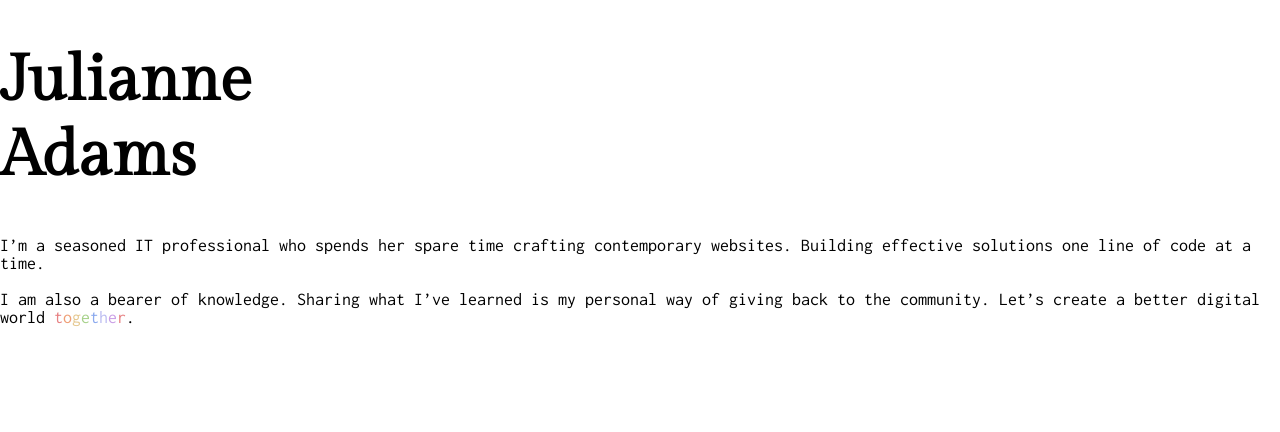
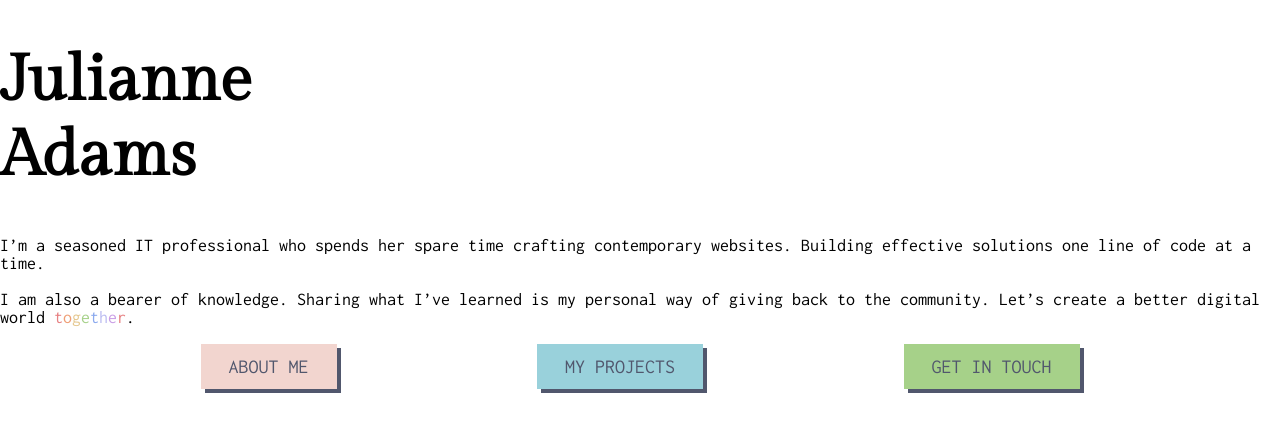
Before and after one commit to LeftySolara/personal-website, a React (Vite) app: page / in a window 1280 px wide. Shown: the top 432 px of the page. Built offline with nearby package versions, Linux system fonts and the light colour scheme.

Commit message:
Add: hero buttons

```diff
--- /dev/null
+++ b/src/components/Hero/Button.tsx
@@ -0,0 +1,17 @@
+const Button = ({
+  label,
+  color,
+  link,
+}: {
+  label: string;
+  color: string;
+  link: string;
+}) => {
+  return (
+    <a href={`${link}`}>
+      <button className={`button button-${color}`}>{label}</button>
+    </a>
+  );
+};
+
+export default Button;
--- a/src/components/Hero/Hero.tsx
+++ b/src/components/Hero/Hero.tsx
@@ -1,3 +1,5 @@
+import Button from "./Button";
+
 const Hero = () => {
   return (
     <div>
@@ -23,6 +25,11 @@ const Hero = () => {
         <span className="mauve">e</span>
         <span className="red">r</span>.
       </p>
+      <div className="button-container">
+        <Button label="ABOUT ME" color="rosewater" link="/about" />
+        <Button label="MY PROJECTS" color="sky" link="/projects" />
+        <Button label="GET IN TOUCH" color="green" link="/contact" />
+      </div>
     </div>
   );
 };
--- a/src/scss/components/_hero.scss
+++ b/src/scss/components/_hero.scss
@@ -38,3 +38,30 @@
 .mauve {
   color: map-get(theme.$colors, "mauve");
 }
+
+.button-container {
+  display: flex;
+  flex-flow: row nowrap;
+  justify-content: space-evenly;
+}
+
+.button {
+  color: map-get(theme.$colors, "surface1");
+  font-family: $body-font-stack;
+  font-size: 20px;
+  padding: 12px 28px 12px 28px;
+  border: none;
+  box-shadow: 4px 4px 0px map-get(theme.$colors, "surface1");
+}
+
+.button-rosewater {
+  background-color: map-get(theme.$colors, "rosewater");
+}
+
+.button-sky {
+  background-color: map-get(theme.$colors, "sky");
+}
+
+.button-green {
+  background-color: map-get(theme.$colors, "green");
+}
```
